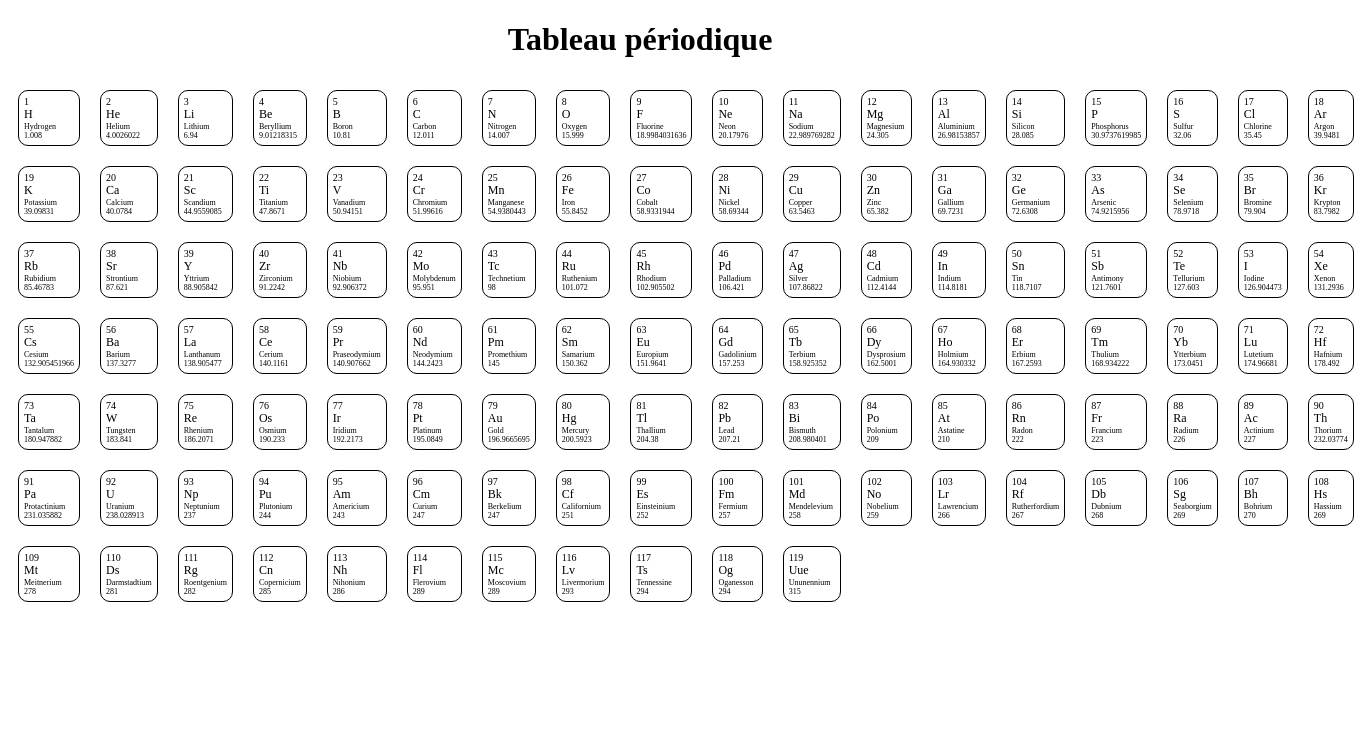
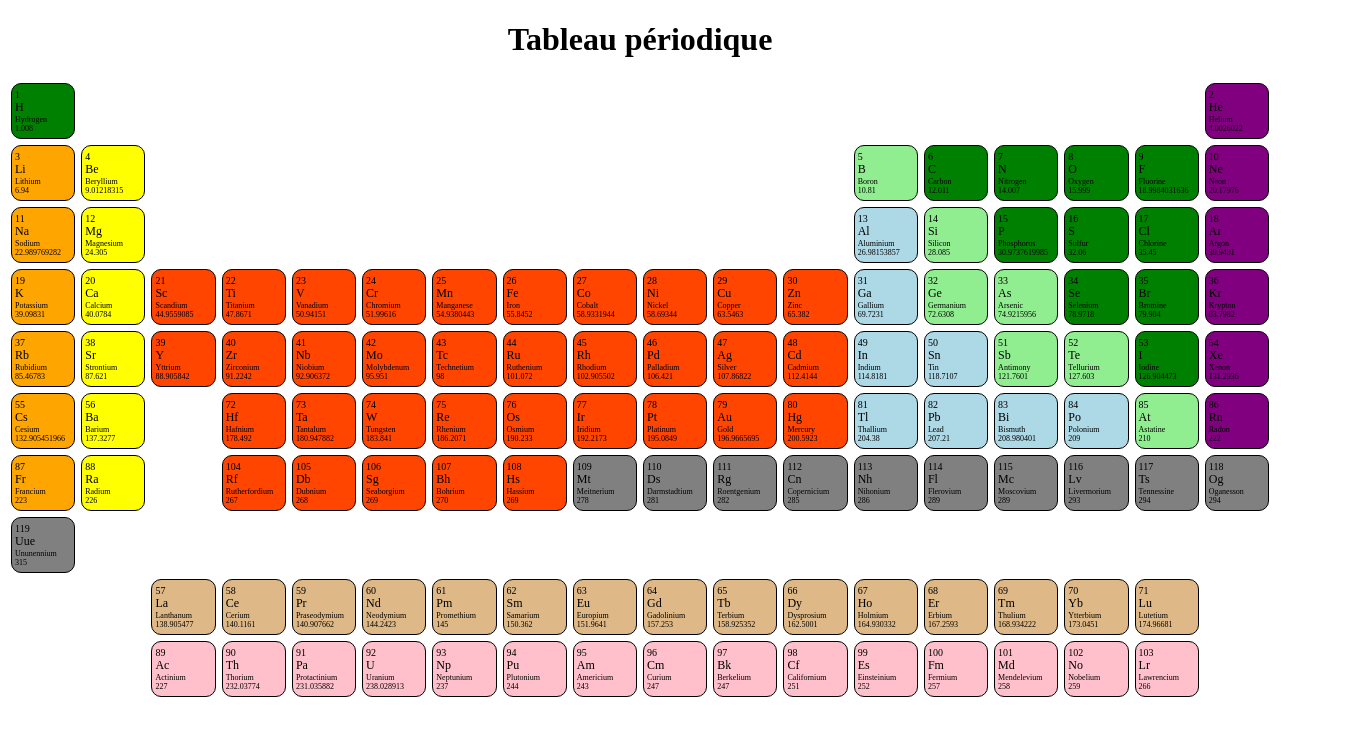
Before and after one commit to joaberch/Quiz, a Vue app in the folder Quiz/: page /periodicTable in a window 1280 px wide. Shown: the top 736 px of the page, 1354 px wide, since content can reach past the window. Built offline with nearby package versions, Linux system fonts and the light colour scheme.

Commit message:
Display the element

```diff
--- a/Quiz/src/components/periodicTable/element.vue
+++ b/Quiz/src/components/periodicTable/element.vue
@@ -1,10 +1,18 @@
 <script setup>
-defineProps({
+import { computed } from 'vue';
+const props = defineProps({
     elementData: Object
 })
+
+const gridStyle = computed(() => {
+  return {
+    gridColumn: `${props.elementData.xpos} / ${props.elementData.xpos + 1}`,
+    gridRow: `${props.elementData.ypos} / ${props.elementData.ypos + 1}`
+  };
+});
 </script>
 <template>
-    <div class="square" :class="elementData.category">
+    <div :class="elementData.category" :id="elementData.number" :style="gridStyle">
         <p id="number">{{ elementData.number }}</p>
         <p id="symbol">{{ elementData.symbol }}</p>
         <p id="name">{{ elementData.name }}</p>
@@ -12,11 +20,11 @@ defineProps({
     </div>
 </template>
 <style scoped>
-.square {
+div {
     display: flex;
     flex-direction: column;
-    padding: 5px 5px;
-    margin: 10px;
+    padding: 5px 3px;
+    margin: 3px;
     border: black 1px solid;
     border-radius: 10px;
 }
@@ -35,4 +43,46 @@ p{
 #atomic_mass {
     font-size: 8px;
 }
+/* Background color for each type */
+
+/* Métaux alcalins */
+.alkali_metal {
+    background-color: orange;
+}
+/* Métaux alcalino-terreux */
+.alkaline_earth_metal {
+    background-color: yellow;
+}
+/* Métaux de transition */
+.transition_metal {
+    background-color: orangered;
+}
+/* Lanthanides */
+.lanthanide {
+    background-color: burlywood;
+}
+/* Actinides */
+.actinide {
+    background-color: pink;
+}
+/* Métaux pauvres */
+.post-transition_metal {
+    background-color: lightblue;
+}
+/* Métalloïdes */
+.metalloid {
+    background-color: lightgreen;
+}
+/* Non-métaux */
+.reactive_nonmetal {
+    background-color: green;
+}
+/* Gaz nobles */
+.noble_gas {
+    background-color: purple;
+}
+/* inconnu */
+.unknown {
+    background-color: gray;
+}
 </style>
--- a/Quiz/src/views/periodicTable/periodictable.vue
+++ b/Quiz/src/views/periodicTable/periodictable.vue
@@ -13,6 +13,7 @@ import data from '../../utils/periodicTableData';
     display: grid;
     grid-template: repeat(10, 1fr) / repeat(18, 1fr);
 }
+
 h1 {
     display: flex;
     justify-content: center;
```
Also changed, not shown: Quiz/src/utils/periodicTableData.js.
